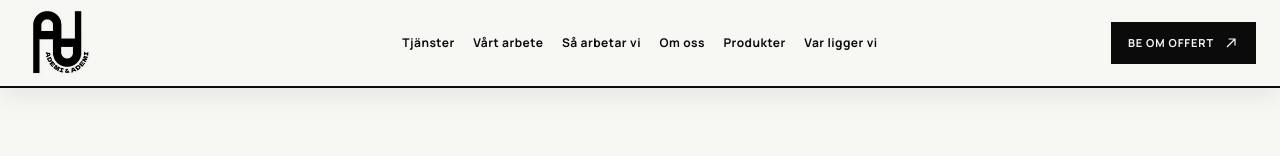
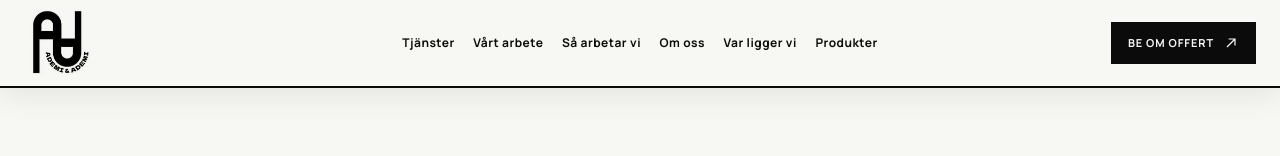
Before and after one commit to momealaouie/ademiademi, a Next.js app: page / in a window 1280 px wide. Shown: the top 156 px of the page. Built offline with nearby package versions, Linux system fonts and the light colour scheme.

Commit message:
Place location link before products

```diff
--- a/components/Header.tsx
+++ b/components/Header.tsx
@@ -12,8 +12,8 @@ const navigation = [
   { href: "/#arbeten", label: "Vårt arbete" },
   { href: "/#process", label: "Så arbetar vi" },
   { href: "/#om-oss", label: "Om oss" },
+  { href: "/#hitta-hit", label: "Var ligger vi" },
   { href: "/produkter", label: "Produkter" },
-  { href: "/#hitta-hit", label: "Var ligger vi" },
 ] as const;
 
 export function Header() {
```
